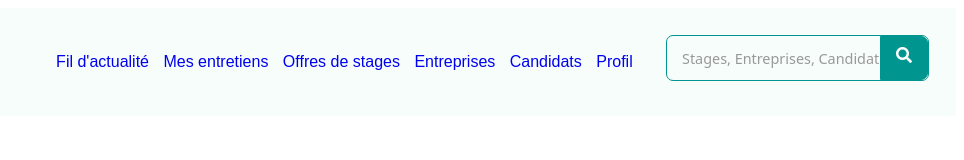
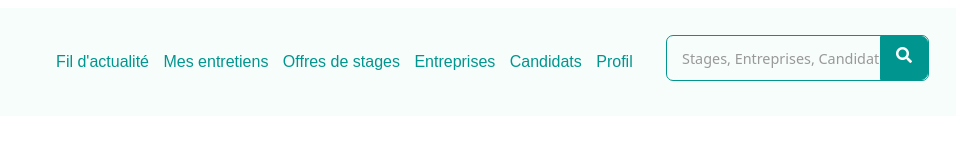
Before and after one commit to safaeelmessoussi/traineeng, a React app: page src/header.html in a window 1280 px wide. Shown: the full height of the page, 316-1280 px from the left. Built offline with nearby package versions, Linux system fonts and the light colour scheme.

Commit message:
change menu color to traineen green

```diff
--- a/src/header.html
+++ b/src/header.html
@@ -34,6 +34,7 @@
     a{
       text-decoration: none;
       font-weight: normal;
+      color: #00958E;
     }
 
     input {
```
